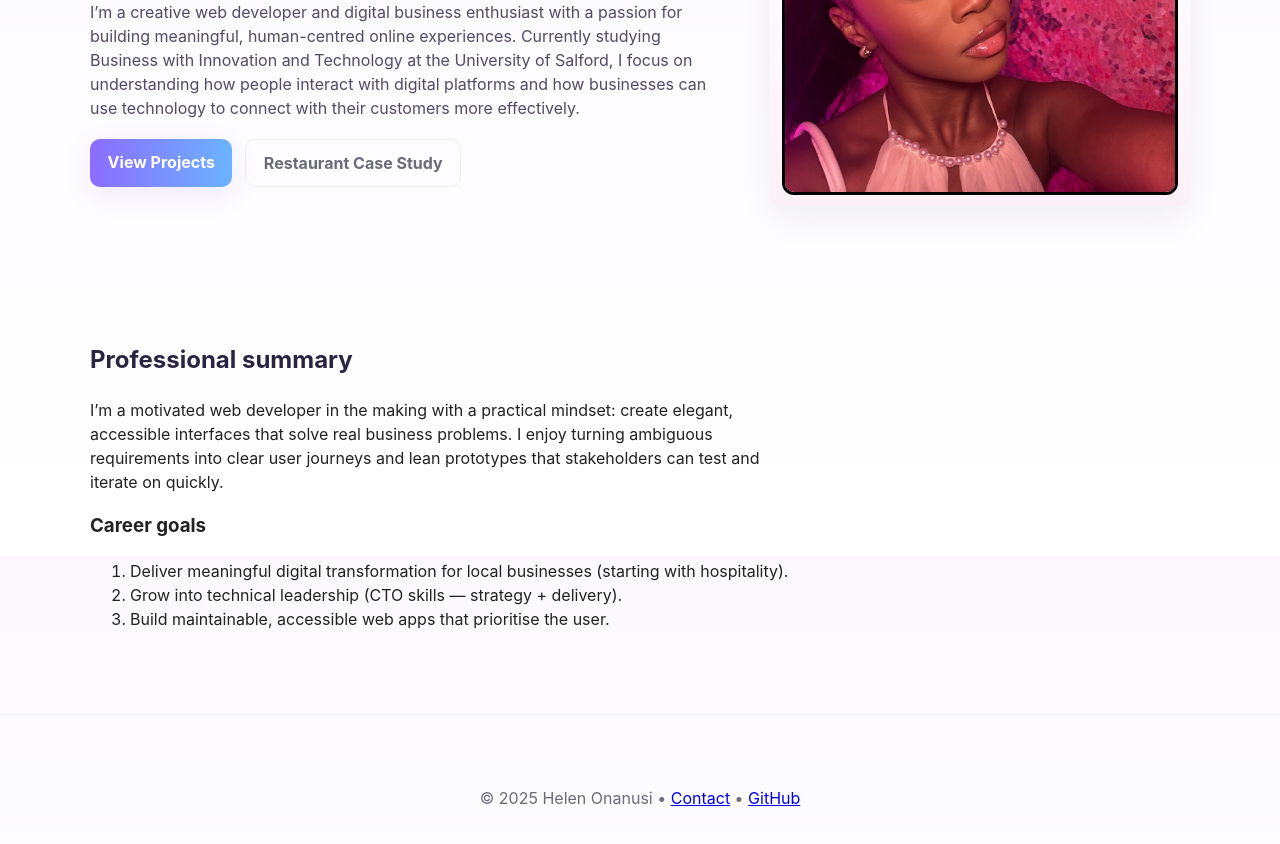
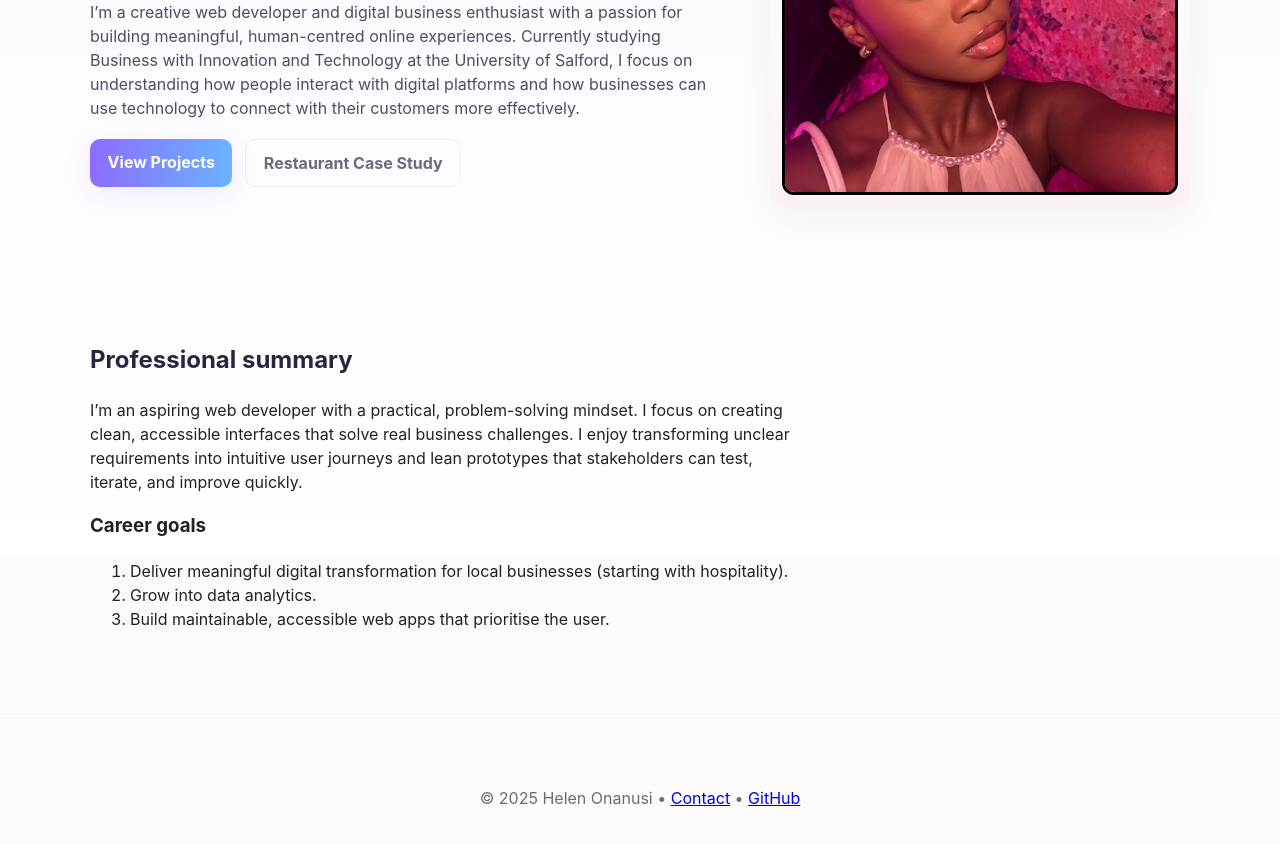
Before and after one commit to Helenona/Helens-Digital-Transformation, a plain HTML site: page index.html in a window 1280 px wide. Shown: the part 244-1088 px from the top of the page. Drawn offline with Linux system fonts and the light colour scheme.

Commit message:
index.html

```diff
--- a/index.html
+++ b/index.html
@@ -58,12 +58,12 @@
 
     <section class="intro container">
       <h2>Professional summary</h2>
-      <p>I’m a motivated web developer in the making with a practical mindset: create elegant, accessible interfaces that solve real business problems. I enjoy turning ambiguous requirements into clear user journeys and lean prototypes that stakeholders can test and iterate on quickly.</p>
+      <p>I’m an aspiring web developer with a practical, problem-solving mindset. I focus on creating clean, accessible interfaces that solve real business challenges. I enjoy transforming unclear requirements into intuitive user journeys and lean prototypes that stakeholders can test, iterate, and improve quickly.</p>
 
       <h3>Career goals</h3>
       <ol>
         <li>Deliver meaningful digital transformation for local businesses (starting with hospitality).</li>
-        <li>Grow into technical leadership (CTO skills — strategy + delivery).</li>
+        <li>Grow into data analytics.</li>
         <li>Build maintainable, accessible web apps that prioritise the user.</li>
       </ol>
     </section>
```
